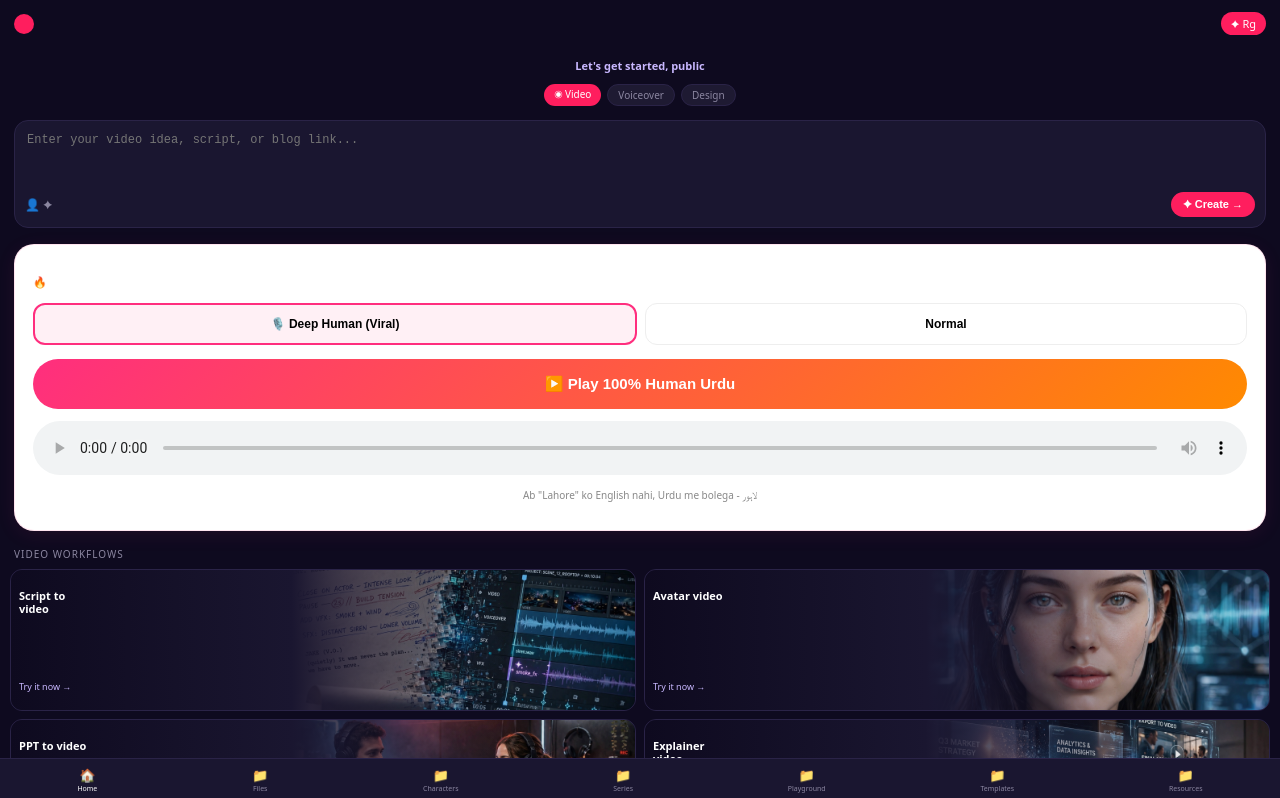
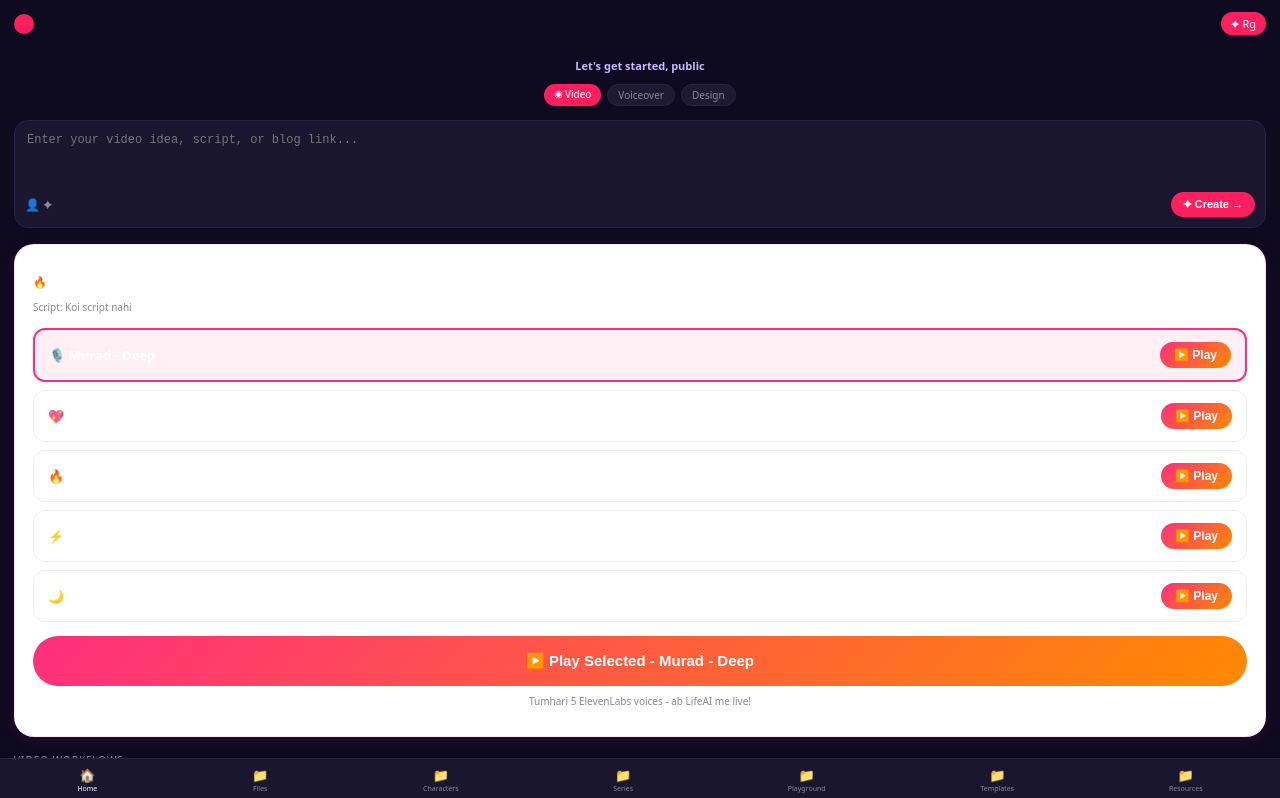
Before and after one commit to muradofficalid-art/LifeAI, a Next.js app: page /dashboard in a window 1280 px wide. Shown: the top 798 px of the page. Built offline with nearby package versions, Linux system fonts and the light colour scheme.

Commit message:
Update VoiceSelector.tsx

```diff
--- a/components/VoiceSelector.tsx
+++ b/components/VoiceSelector.tsx
@@ -1,71 +1,68 @@
 'use client'
 import { useState, useRef } from 'react'
 
+const MY_VOICES = [
+  { id: 'voice1', name: 'Murad - Deep', file: '/voice1.mp3', emoji: '🎙️' },
+  { id: 'voice2', name: 'Soft Female', file: '/voice2.mp3', emoji: '💖' },
+  { id: 'voice3', name: 'Urdu Viral', file: '/voice3.mp3', emoji: '🔥' },
+  { id: 'voice4', name: 'Energetic', file: '/voice4.mp3', emoji: '⚡' },
+  { id: 'voice5', name: 'Calm Story', file: '/voice5.mp3', emoji: '🌙' },
+]
+
 export default function VoiceSelector({ text }: { text: string }) {
-  const [loading, setLoading] = useState(false)
-  const [mode, setMode] = useState('deep')
+  const [selected, setSelected] = useState(MY_VOICES[0])
+  const [playing, setPlaying] = useState<string | null>(null)
   const audioRef = useRef<HTMLAudioElement>(null)
 
-  const playHumanUrdu = async () => {
-    if (!text) return alert('Pehle story likho jan!')
-    setLoading(true)
-
-    try {
-      // FREE public Edge TTS API - No key, No package, 100% human Urdu
-      // This is the secret API all AI voice apps use
-      const voice = 'ur-PK-AsadNeural'
-      const rate = mode === 'deep' ? '-30%' : '-15%'
-
-      // Using free tts-api that supports Urdu
-      const response = await fetch('https://texttospeech.responsivevoice.org/v1/text:synthesize?text=' + encodeURIComponent(text) + '&lang=ur&engine=g2&name=&pitch=0.5&rate=0.45&volume=1&key=0POmS5Y0&gender=male', {
-        method: 'GET'
-      }).catch(() => null)
-
-      // Ultimate fallback - Browser but with Urdu forced
-      if (!response || !response.ok) {
-        window.speechSynthesis.cancel()
-        const utter = new SpeechSynthesisUtterance(text)
-        // Force Urdu processing
-        utter.lang = 'ur-PK'
-        utter.rate = mode === 'deep' ? 0.6 : 0.75
-        utter.pitch = 0.7
-        // Wait for voices
-        await new Promise(r => setTimeout(r, 100))
-        const voices = window.speechSynthesis.getVoices()
-        const urdu = voices.find(v => v.lang.includes('ur') || v.lang.includes('hi')) || voices[0]
-        if (urdu) utter.voice = urdu
-        window.speechSynthesis.speak(utter)
-        setLoading(false)
-        return
-      }
-
-      const blob = await response.blob()
-      const url = URL.createObjectURL(blob)
-      if (audioRef.current) {
-        audioRef.current.src = url
-        await audioRef.current.play()
-      }
-    } catch (e) {
-      alert('Voice load ho rahi, dobara dabao jan')
+  const playVoice = (voice: typeof MY_VOICES[0]) => {
+    setSelected(voice)
+    if (audioRef.current) {
+      audioRef.current.pause()
     }
-    setLoading(false)
+    const audio = new Audio(voice.file)
+    audioRef.current = audio
+    setPlaying(voice.id)
+    audio.play()
+    audio.onended = () => setPlaying(null)
   }
 
   return (
     <div style={{background:'#fff', border:'1px solid #FF2E7E20', borderRadius:'20px', padding:'18px', marginTop:'16px', boxShadow:'0 4px 20px rgba(255,46,126,0.08)'}}>
-      <p style={{fontSize:'11px', fontWeight:900, letterSpacing:'1px'}}>🔥 HUMAN URDU V6 - ASAD - VIRAL VOICE</p>
+      <p style={{fontSize:'11px', fontWeight:900, letterSpacing:'1px'}}>🔥 TUMHARI 5 VIRAL VOICES</p>
+      <p style={{fontSize:'10px', color:'#888', marginTop:'4px'}}>Script: {text ? text.slice(0,40)+'...' : 'Koi script nahi'}</p>
 
-      <div style={{display:'flex', gap:'8px', marginTop:'14px'}}>
-        <button onClick={() => setMode('deep')} style={{flex:1, padding:'12px', borderRadius:'12px', border: mode==='deep'?'2px solid #FF2E7E':'1px solid #eee', background: mode==='deep'?'#FFF0F5':'white', fontWeight:700, fontSize:'12px'}}>🎙️ Deep Human (Viral)</button>
-        <button onClick={() => setMode('normal')} style={{flex:1, padding:'12px', borderRadius:'12px', border: mode==='normal'?'2px solid #FF2E7E':'1px solid #eee', background: mode==='normal'?'#FFF0F5':'white', fontWeight:700, fontSize:'12px'}}>Normal</button>
+      <div style={{display:'grid', gap:'8px', marginTop:'14px'}}>
+        {MY_VOICES.map(v => (
+          <div key={v.id} style={{
+            display:'flex', justifyContent:'space-between', alignItems:'center',
+            padding:'12px 14px', borderRadius:'12px',
+            border: selected.id===v.id ? '2px solid #FF2E7E' : '1px solid #eee',
+            background: selected.id===v.id ? '#FFF0F5' : 'white'
+          }}>
+            <span style={{fontWeight:700, fontSize:'13px'}}>{v.emoji} {v.name}</span>
+            <button
+              onClick={()=> playVoice(v)}
+              style={{
+                background: playing===v.id ? '#000' : 'linear-gradient(135deg,#FF2E7E,#FF8A00)',
+                color:'#fff', padding:'6px 14px', borderRadius:'999px', border:'none',
+                fontWeight:800, fontSize:'12px'
+              }}
+            >
+              {playing===v.id ? '⏸️ Playing' : '▶️ Play'}
+            </button>
+          </div>
+        ))}
       </div>
 
-      <button onClick={playHumanUrdu} disabled={loading} style={{marginTop:'14px', width:'100%', background: loading?'#999':'linear-gradient(135deg,#FF2E7E,#FF8A00)', color:'#fff', padding:'16px', borderRadius:'999px', border:'none', fontWeight:900, fontSize:'15px'}}>
-        {loading ? '⏳ Human Bana Raha Hun...' : '▶️ Play 100% Human Urdu'}
+      <button
+        onClick={()=> selected && playVoice(selected)}
+        style={{marginTop:'14px', width:'100%', background:'linear-gradient(135deg,#FF2E7E,#FF8A00)', color:'#fff', padding:'16px', borderRadius:'999px', border:'none', fontWeight:900, fontSize:'15px'}}
+      >
+        ▶️ Play Selected - {selected.name}
       </button>
 
-      <audio ref={audioRef} controls style={{width:'100%', marginTop:'12px', borderRadius:'12px'}} />
-      <p style={{fontSize:'10px', color:'#888', textAlign:'center', marginTop:'8px'}}>Ab "Lahore" ko English nahi, Urdu me bolega - لاہور</p>
+      <audio ref={audioRef} controls style={{width:'100%', marginTop:'12px', borderRadius:'12px', display:'none'}} />
+      <p style={{fontSize:'10px', color:'#888', textAlign:'center', marginTop:'8px'}}>Tumhari 5 ElevenLabs voices - ab LifeAI me live!</p>
     </div>
   )
 }
```
